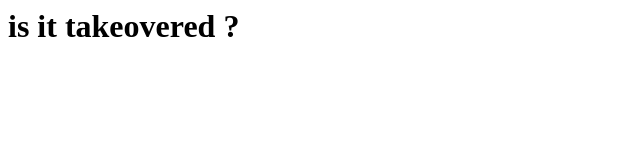
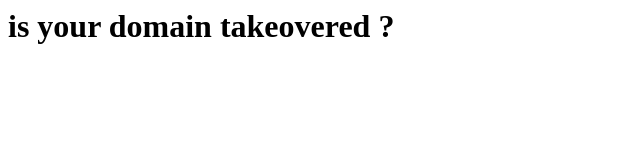
Before and after one commit to 0xd3vil/Takeover, a plain HTML site: page index.html in a window 1280 px wide. Shown: the whole page, without its empty margins (0-640 px from the left). Drawn offline with Linux system fonts and the light colour scheme.

Commit message:
Update index.html

```diff
--- a/index.html
+++ b/index.html
@@ -1 +1 @@
-<html><h1>is it takeovered ?</h1></html>
+<html><h1>is your domain takeovered ?</h1></html>
```
